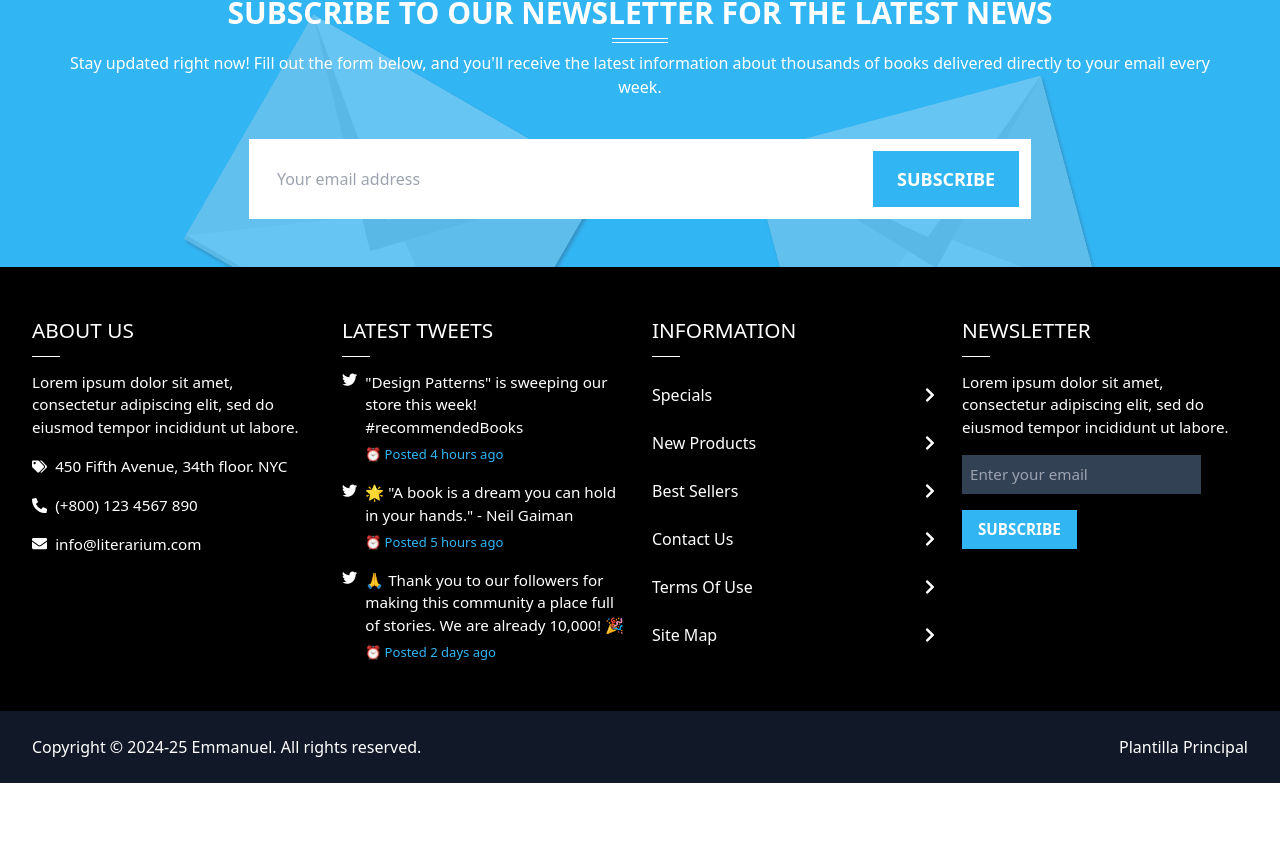
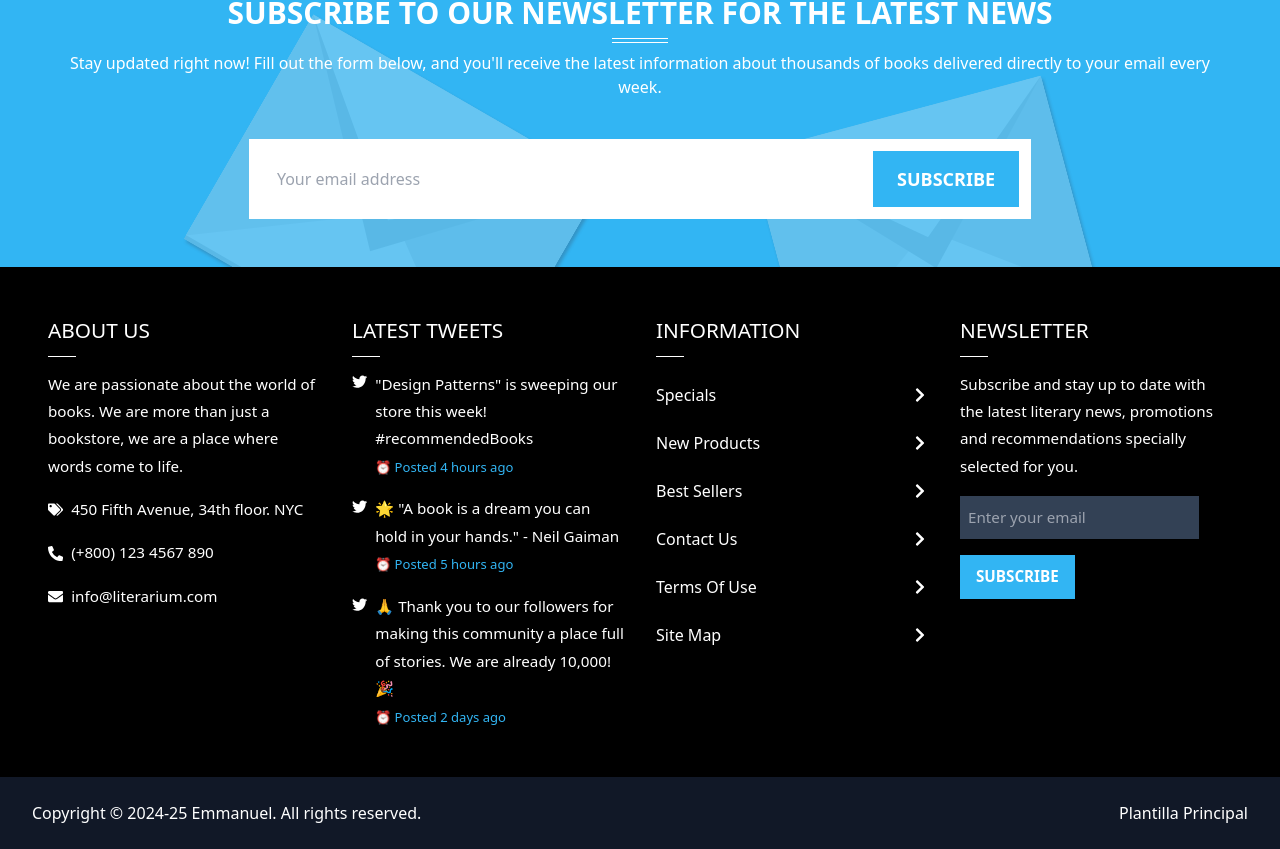
Before and after one commit to emmanuel-cruz-dev/literarium, a React (Vite) app: page / in a window 1280 px wide. Shown: the part 7139-7988 px from the top of the page. Before the commit the page ends 7922 px from the top, so only its background shows below. Built offline with nearby package versions, Linux system fonts and the light colour scheme.

Commit message:
contenido en footer adaptado

```diff
--- a/src/components/Footer.tsx
+++ b/src/components/Footer.tsx
@@ -1,6 +1,11 @@
-import { FaTags, FaPhoneAlt, FaEnvelope, FaTwitter } from "react-icons/fa";
+import {
+  FaTags,
+  FaPhoneAlt,
+  FaEnvelope,
+  FaTwitter,
+  FaChevronRight,
+} from "react-icons/fa";
 import { FC } from "react";
-import { FaChevronRight } from "react-icons/fa";
 
 interface InformationListProps {
   data: string[];
@@ -31,13 +36,13 @@ const InformationList: FC<InformationListProps> = ({ data }) => {
 const Footer = () => {
   return (
     <footer className="footer bg-black text-white" id="footer">
-      <article className="grid grid-cols-1 md:grid-cols-2 lg:grid-cols-3 xl:grid-cols-4 gap-6 px-8 py-12 mx-auto">
+      <article className="grid grid-cols-1 md:grid-cols-2 lg:grid-cols-3 xl:grid-cols-4 gap-8 p-12 mx-auto">
         <div>
           <h2 className="footer__list-title">About Us</h2>
           <ul className="footer__list-container">
             <li>
-              Lorem ipsum dolor sit amet, consectetur adipiscing elit, sed do
-              eiusmod tempor incididunt ut labore.
+              We are passionate about the world of books. We are more than just
+              a bookstore, we are a place where words come to life.
             </li>
             <li>
               <FaTags />
@@ -99,8 +104,8 @@ const Footer = () => {
           <ul className="footer__list-container">
             <li>
               <p>
-                Lorem ipsum dolor sit amet, consectetur adipiscing elit, sed do
-                eiusmod tempor incididunt ut labore.
+                Subscribe and stay up to date with the latest literary news,
+                promotions and recommendations specially selected for you.
               </p>
             </li>
             <li>
--- a/src/styles/App.css
+++ b/src/styles/App.css
@@ -662,6 +662,7 @@ body {
   flex-direction: column;
   gap: 1rem;
   font-size: 0.95em;
+  line-height: 1.8;
 }
 
 .footer__list-container li {
@@ -684,7 +685,7 @@ body {
 }
 
 .footer__list-container span {
-  margin-top: 0.4rem;
+  margin-top: 0.2rem;
   font-size: 0.86em;
   color: var(--accent-color);
 }
```
